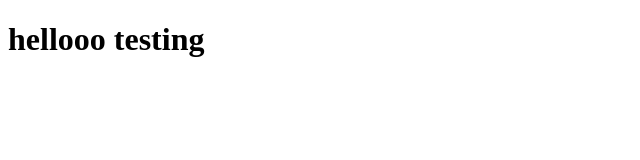
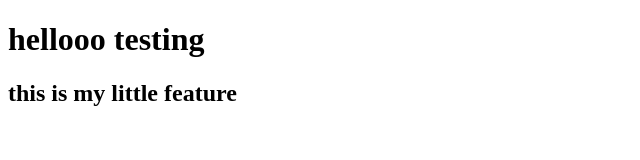
Before and after one commit to deucetrk/personalTask, a plain HTML site: page index.html in a window 1280 px wide. Shown: the whole page, without its empty margins (0-640 px from the left). Drawn offline with Linux system fonts and the light colour scheme.

Commit message:
add my little feature

```diff
--- a/index.html
+++ b/index.html
@@ -8,5 +8,7 @@
 </head>
 <body>
     <h1>hellooo testing</h1>
+    <h2>this is my little feature
+    </h2>
 </body>
 </html>
```
